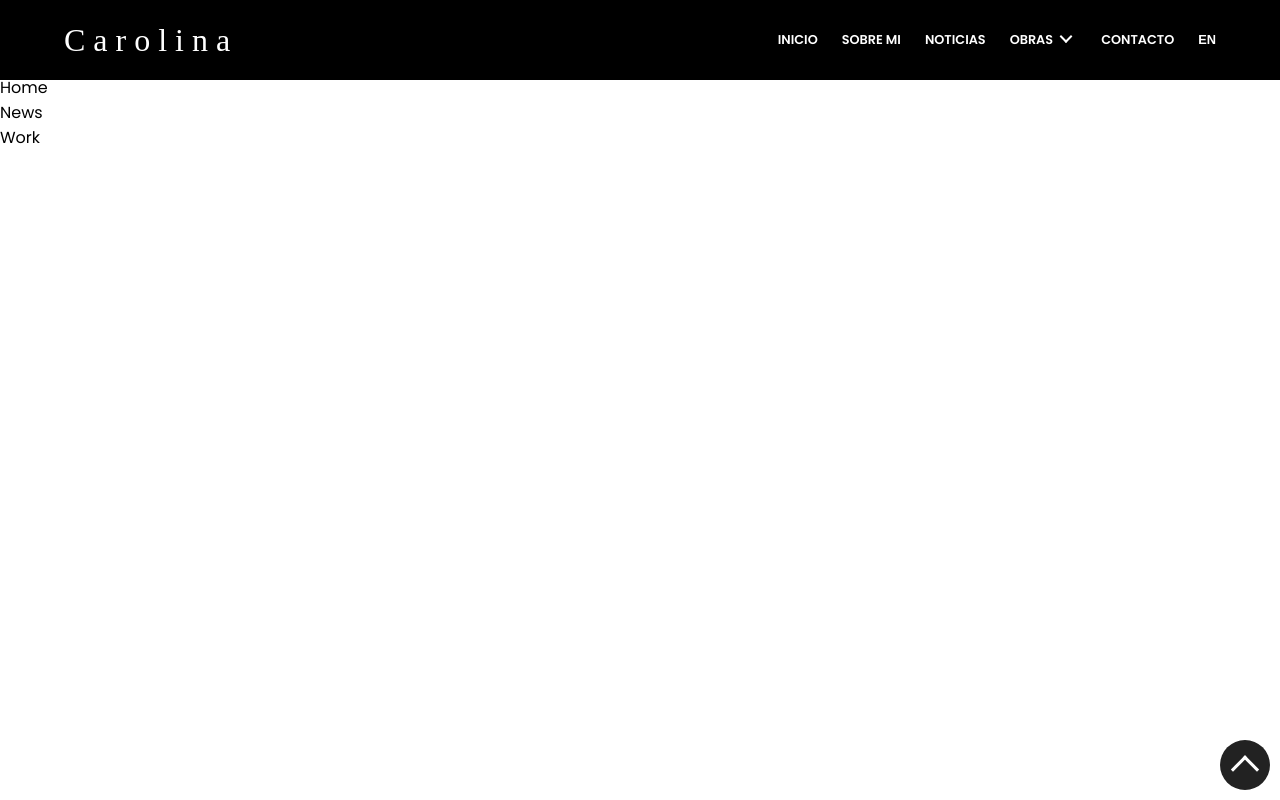
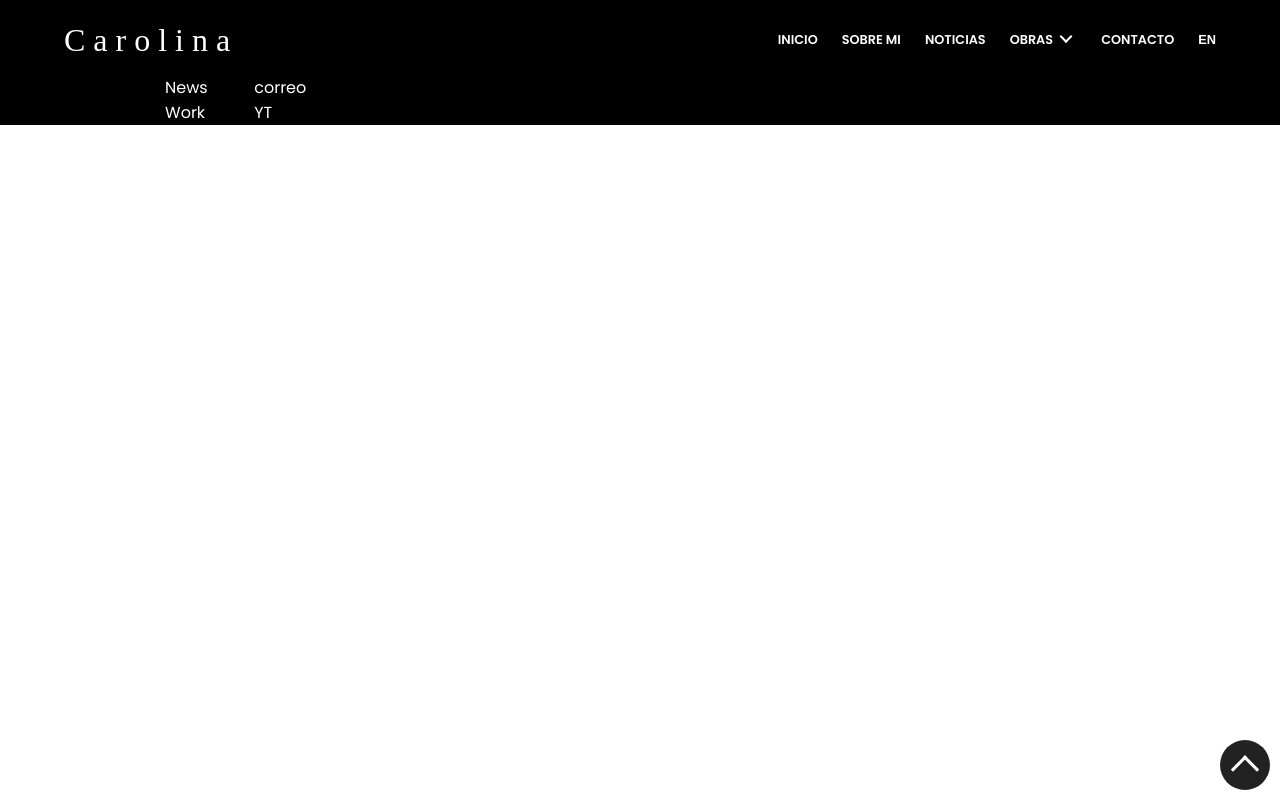
Before and after one commit to JJ1313/carolinaFagerstrom-react, a React (Vite) app: page /news in a window 1280 px wide. Built offline with nearby package versions, Linux system fonts and the light colour scheme; the HTML template or start-up script is replaced by a standard one; a web font is replaced by a local one.

Commit message:
Agrega method a form

```diff
--- a/src/components/Footer.jsx
+++ b/src/components/Footer.jsx
@@ -1,10 +1,10 @@
 export function Footer() {
   return (
     <>
-      <footer>
+      <footer className="d-flex bg-black-0 pt-3p75 txt-white mt-5">
         <h2>Carolina Fagerström</h2>
         <div>
-          <h3>Contacto</h3>
+          <h3 className="txt-upper">Contacto</h3>
           <ul>
             <li>Home</li>
             <li>News</li>
@@ -12,12 +12,13 @@ export function Footer() {
           </ul>
         </div>
         <div>
+          <h3 className="txt-upper">Contáctame</h3>
           <ul>
-            <li></li>
-            <li></li>
+            <li><a href="tel:">Telefono</a></li>
+            <li><a href="mailto:">correo</a></li>
           </ul>
           <ul>
-            <li></li>
+            <li><a href="http://">YT</a></li>
           </ul>
         </div>
 
```
